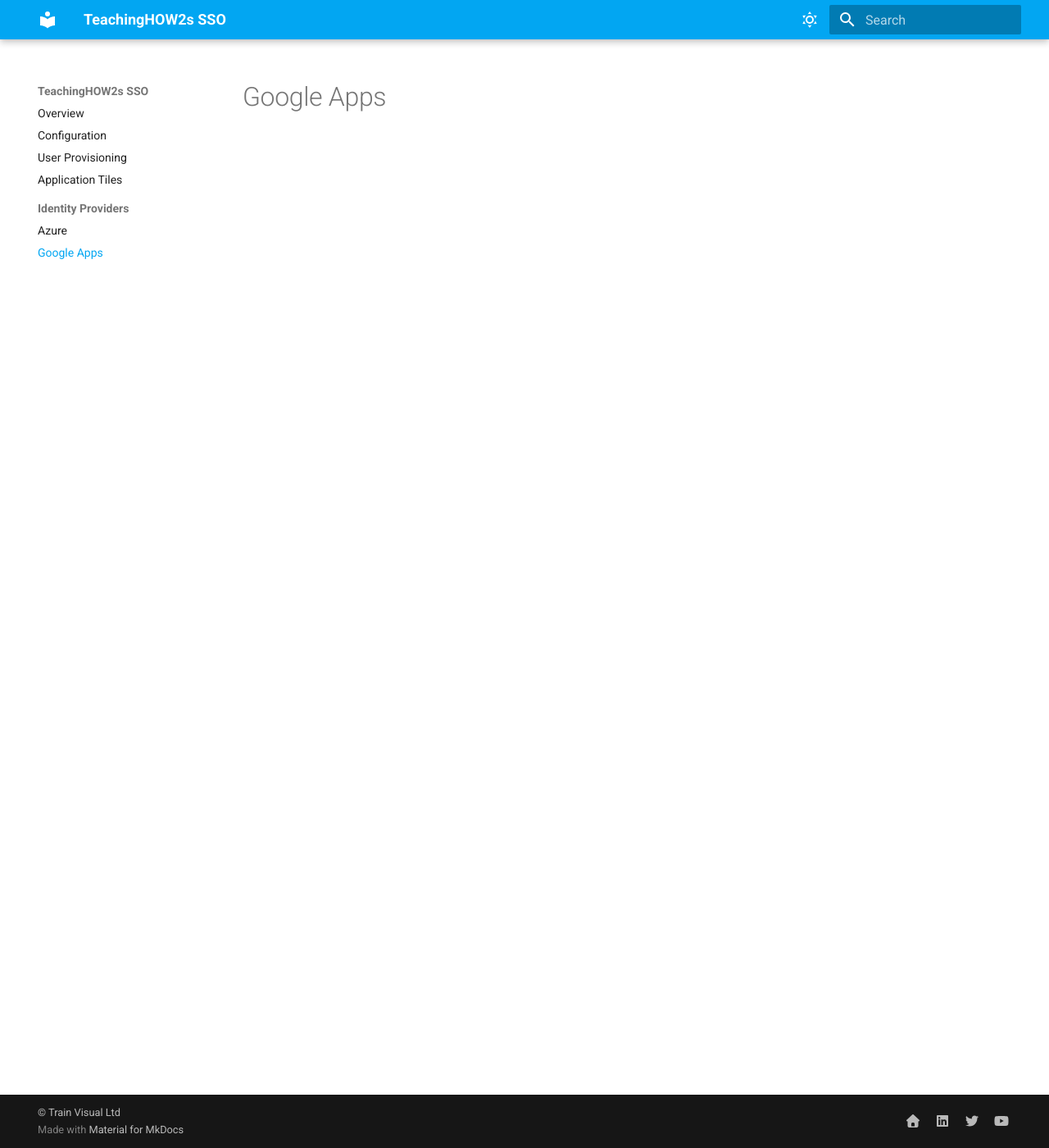
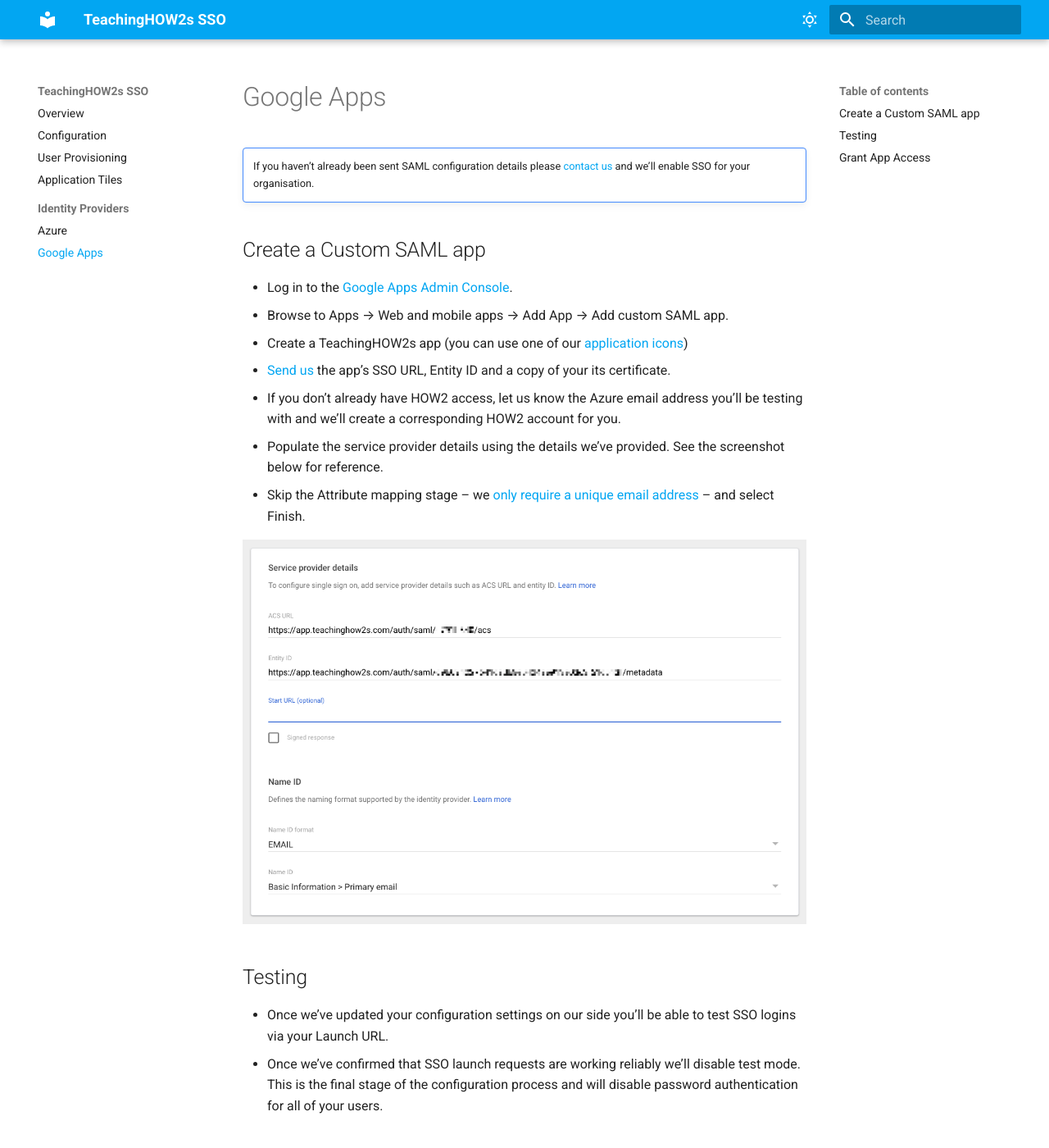
Before and after one commit to TeachingHOW2s/sso, an MkDocs documentation site: the page built from docs/providers/google.md, in a window 1280 px wide and 1400 px high. Shown: the whole window at 82% size. Built offline with MkDocs 1.6.1 and Material for MkDocs 9.7.7, drawn with Linux system fonts in a browser that asks for light colours; some of the changed text lies outside the part shown.

Commit message:
Google Apps setup guide

```diff
--- a/docs/providers/google.md
+++ b/docs/providers/google.md
@@ -1 +1,30 @@
 # Google Apps
+
+!!! note ""
+
+    If you haven't already been sent SAML configuration details please [contact us](mailto:support@teachinghow2s.com) and we'll enable SSO for your organisation.
+
+## Create a Custom SAML app
+
+- Log in to the [Google Apps Admin Console](https://admin.google.com/){ target="_blank" }.
+- Browse to Apps → Web and mobile apps → Add App → Add custom SAML app.
+- Create a TeachingHOW2s app (you can use one of our [application icons](../../application-tiles))
+- [Send us](mailto:support@teachinghow2s.com) the app's SSO URL, Entity ID and a copy of your its certificate.
+- If you don't already have HOW2 access, let us know the Azure email address you'll be testing with and we'll create a corresponding HOW2 account for you.
+- Populate the service provider details using the details we've provided. See the screenshot below for reference.
+- Skip the Attribute mapping stage -- we [only require a unique email address](../../configuration#nameid) -- and select Finish.
+
+![Google SAML app configuration screenshot](../images/google-config.png)
+
+## Testing
+
+- Once we've updated your configuration settings on our side you'll be able to test SSO logins via your Launch URL.
+- Once we've confirmed that SSO launch requests are working reliably we'll disable test mode. This is the final stage of the configuration process and will disable password authentication for all of your users.
+
+## Grant App Access
+
+- Select the TeachingHOW2s app in 'Web and mobile apps'
+- Select 'User access'
+- Select a suitable group, then select Assign
+
+We [recommend](../../provisioning) assigning a group that contains all staff users.
```
Also changed, not shown: docs/providers/azure.md (+1 -1 lines), docs/images/google-config.png (added).
